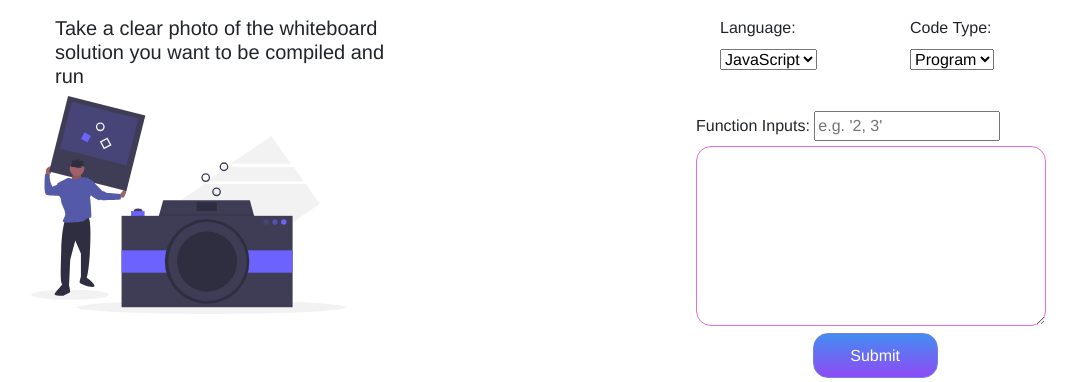
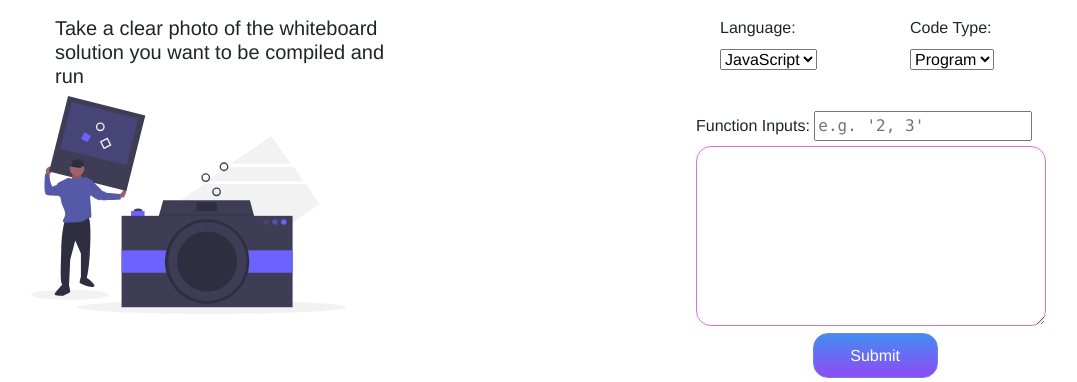
Before and after one commit to ayung8/CodeBoard, a Flask app: page /index in a window 1280 px wide. Shown: the part 56-438 px from the top of the page, without its empty margins (54-1131 px from the left). Run offline with Flask 2, Linux system fonts and the light colour scheme; some libraries are stand-ins or nearby versions.

Commit message:
Added monospace fonts again

```diff
--- a/templates/index.html
+++ b/templates/index.html
@@ -84,9 +84,9 @@
 				<form action="/output" method="post" id="codeRunner">
 					<div id=functionInputs>
 						<label>Function Inputs:</label>
-						<input type="text" name="functionInputs" value="" placeholder="e.g. '2, 3'">
+						<input type="text" name="functionInputs" value="" placeholder="e.g. '2, 3'" style="font-family:Lucida Console, Monaco, monospace">
 					</div>
-					<textarea name="codetorun" id="returnedText"></textarea>
+					<textarea name="codetorun" id="returnedText" style="font-family:Lucida Console, Monaco, monospace"></textarea>
 					<input type="submit" class="button offset-md-4">
 				</form>
 			</div>
```
